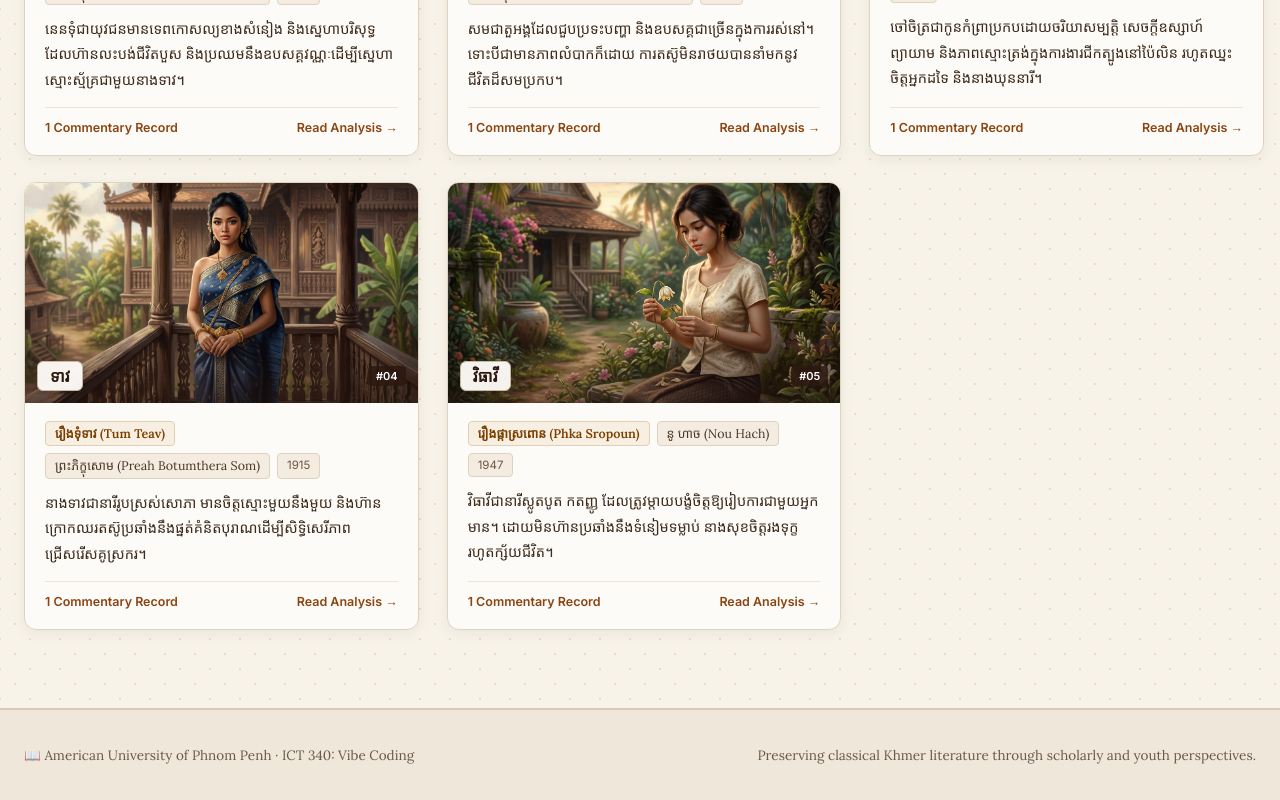
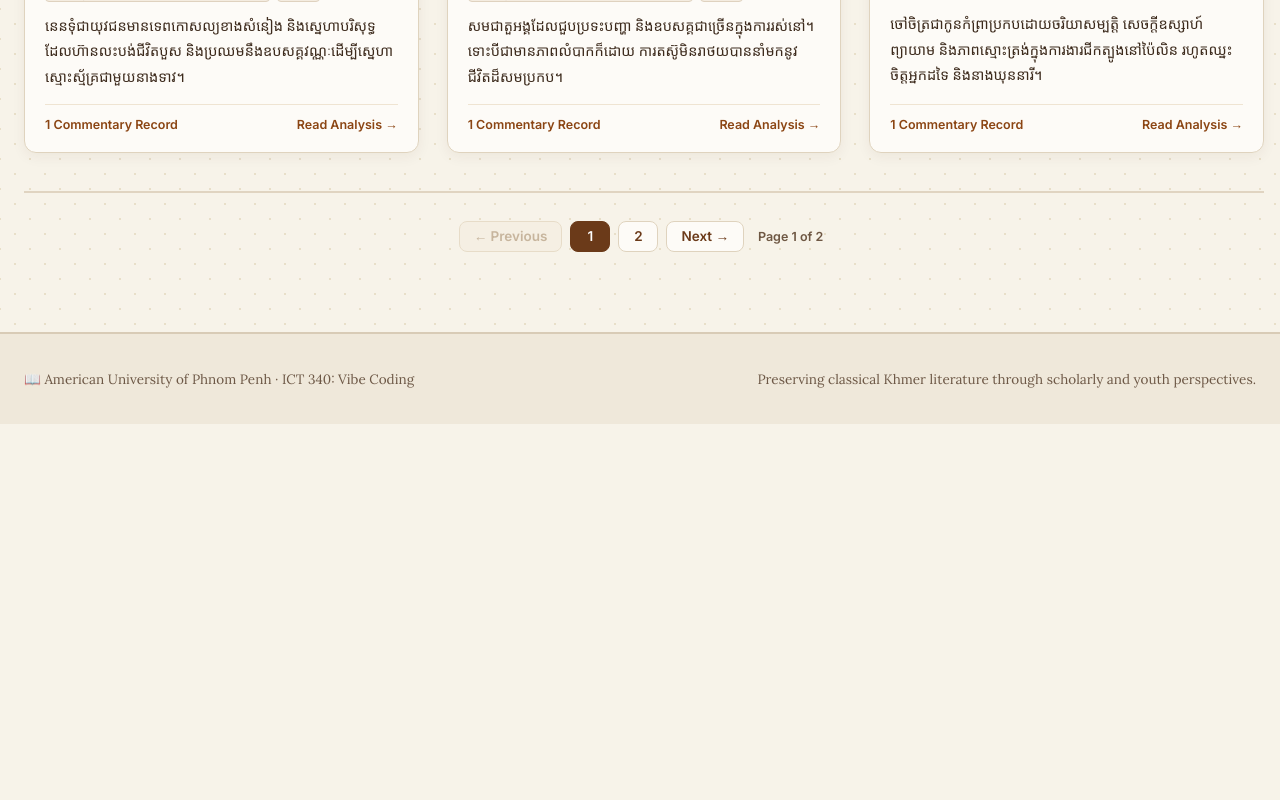
Before and after one commit to Naraksa/khmer-literature-character-analysis, a Next.js app: page / in a window 1280 px wide. Shown: the part 981-1781 px from the top of the page. After the commit the page ends 1405 px from the top, so only its background shows below. Built offline with nearby package versions, Linux system fonts and the light colour scheme; a web font is replaced by a local one.

Commit message:
add pagination

```diff
--- a/app/page.js
+++ b/app/page.js
@@ -198,6 +198,51 @@ const styles = {
     whiteSpace: "nowrap",
   },
 
+  /* ── Pagination ── */
+  paginationBar: {
+    display: "flex",
+    alignItems: "center",
+    justifyContent: "center",
+    flexWrap: "wrap",
+    gap: 8,
+    marginTop: 40,
+    paddingTop: 28,
+    borderTop: "2px solid #E0D4C1",
+  },
+  pageStatus: {
+    fontFamily: "'Inter', sans-serif",
+    fontSize: 12.5,
+    color: "#6E5743",
+    fontWeight: 600,
+    margin: "0 6px",
+  },
+  pageBtn: {
+    fontFamily: "'Inter', sans-serif",
+    fontSize: 13.5,
+    fontWeight: 600,
+    color: "#6B3A19",
+    backgroundColor: "#FDFBF7",
+    border: "1px solid #DFD3BE",
+    borderRadius: 8,
+    padding: "8px 14px",
+    cursor: "pointer",
+    lineHeight: 1,
+    minWidth: 40,
+    transition: "background-color 0.2s ease, color 0.2s ease, border-color 0.2s ease",
+  },
+  pageBtnActive: {
+    color: "#FFFFFF",
+    backgroundColor: "#6B3A19",
+    borderColor: "#6B3A19",
+    cursor: "default",
+  },
+  pageBtnDisabled: {
+    color: "#C7B59D",
+    backgroundColor: "#F5EFE3",
+    borderColor: "#E7DCC8",
+    cursor: "not-allowed",
+  },
+
   /* ── Literary Footer ── */
   footer: {
     borderTop: "2px solid #D8CBB6",
@@ -218,8 +263,11 @@ const styles = {
   },
 };
 
+const PAGE_SIZE = 3;
+
 export default function Home() {
   const [query, setQuery] = useState("");
+  const [page, setPage] = useState(1);
 
   const q = query.trim().toLowerCase();
   const filtered = q
@@ -237,6 +285,14 @@ export default function Home() {
       })
     : entries;
 
+  // Pagination is applied AFTER filtering, so the page count reflects the
+  // currently visible (filtered) results. safePage guards against an out-of
+  // -range page when the filter shrinks the result set (e.g. after a search).
+  const totalPages = Math.max(1, Math.ceil(filtered.length / PAGE_SIZE));
+  const safePage = Math.min(page, totalPages);
+  const startIdx = (safePage - 1) * PAGE_SIZE;
+  const pageEntries = filtered.slice(startIdx, startIdx + PAGE_SIZE);
+
   return (
     <div style={styles.main}>
       {/* Literary Hero Banner */}
@@ -244,7 +300,7 @@ export default function Home() {
         <div style={styles.heroInner}>
           <header style={styles.topBar}>
             <div style={styles.brandPill}>
-              <span className="floating-book" style={styles.bookIcon}>📖</span>
+              <span className="floating-book" style={styles.bookIcon}></span>
               <span>Khmer Living Archive</span>
               <span>·</span>
               <span>Literature Monograph</span>
@@ -254,7 +310,6 @@ export default function Home() {
 
           <div style={styles.heroContent}>
             <p style={styles.kicker}>
-              <span>📚</span>
               <span>Literary Character Analysis & Perspectives</span>
             </p>
             <h1 style={styles.title}>{collection.name}</h1>
@@ -264,21 +319,18 @@ export default function Home() {
           <div style={styles.metaGrid}>
             <div style={styles.metaCard}>
               <p style={styles.metaLabel}>
-                <span>✍️</span>
                 <span>Curator</span>
               </p>
               <p style={styles.metaValue}>{collection.curator}</p>
             </div>
             <div style={styles.metaCard}>
               <p style={styles.metaLabel}>
-                <span>🏛️</span>
                 <span>Primary Sources</span>
               </p>
               <p style={styles.metaValue}>{collection.source}</p>
             </div>
             <div style={styles.metaCard}>
               <p style={styles.metaLabel}>
-                <span>📜</span>
                 <span>Collection Scope</span>
               </p>
               <p style={styles.metaValue}>{entries.length} Classical Figures</p>
@@ -291,11 +343,11 @@ export default function Home() {
       <main style={styles.contentSection} className="fade-in-2">
         <div style={styles.sectionBar}>
           <div style={styles.sectionTitleWrap}>
-            <span style={{ fontSize: 20 }}>📚</span>
+            <span style={{ fontSize: 20 }}></span>
             <h2 style={styles.sectionTitle}>Archived Literary Figures & Analyses</h2>
           </div>
           <span style={styles.badge}>
-            {filtered.length} of {entries.length} Figures
+            Showing {pageEntries.length} of {filtered.length} Figures
           </span>
         </div>
 
@@ -305,7 +357,10 @@ export default function Home() {
           <input
             type="search"
             value={query}
-            onChange={(e) => setQuery(e.target.value)}
+            onChange={(e) => {
+              setQuery(e.target.value);
+              setPage(1);
+            }}
             placeholder="Search archived figures…"
             aria-label="Search archived figures"
             style={styles.searchInput}
@@ -314,8 +369,8 @@ export default function Home() {
         </div>
 
         <div style={styles.cardsGrid}>
-          {filtered.map((entry, index) => (
-            <EntryCard key={entry.id} entry={entry} index={index + 1} />
+          {pageEntries.map((entry, index) => (
+            <EntryCard key={entry.id} entry={entry} index={startIdx + index + 1} />
           ))}
         </div>
 
@@ -325,6 +380,61 @@ export default function Home() {
           <p style={{ textAlign: "center", padding: "48px 24px", color: "#8B7355", fontFamily: "'Lora', Georgia, serif", fontSize: 16 }}>
             No matching figures.
           </p>
+        )}
+
+        {/* Pagination — numbered pages + Previous/Next, shown only when
+            more than one page of results exists. */}
+        {totalPages > 1 && (
+          <nav style={styles.paginationBar} aria-label="Archive pagination">
+            <button
+              type="button"
+              onClick={() => setPage(safePage - 1)}
+              disabled={safePage <= 1}
+              aria-label="Go to previous page"
+              style={{
+                ...styles.pageBtn,
+                ...(safePage <= 1 ? styles.pageBtnDisabled : {}),
+              }}
+            >
+              ← Previous
+            </button>
+
+            {Array.from({ length: totalPages }, (_, i) => i + 1).map((num) => {
+              const isActive = num === safePage;
+              return (
+                <button
+                  type="button"
+                  key={num}
+                  onClick={() => setPage(num)}
+                  aria-label={`Go to page ${num}`}
+                  aria-current={isActive ? "page" : undefined}
+                  style={{
+                    ...styles.pageBtn,
+                    ...(isActive ? styles.pageBtnActive : {}),
+                  }}
+                >
+                  {num}
+                </button>
+              );
+            })}
+
+            <button
+              type="button"
+              onClick={() => setPage(safePage + 1)}
+              disabled={safePage >= totalPages}
+              aria-label="Go to next page"
+              style={{
+                ...styles.pageBtn,
+                ...(safePage >= totalPages ? styles.pageBtnDisabled : {}),
+              }}
+            >
+              Next →
+            </button>
+
+            <span style={styles.pageStatus}>
+              Page {safePage} of {totalPages}
+            </span>
+          </nav>
         )}
       </main>
 
```
